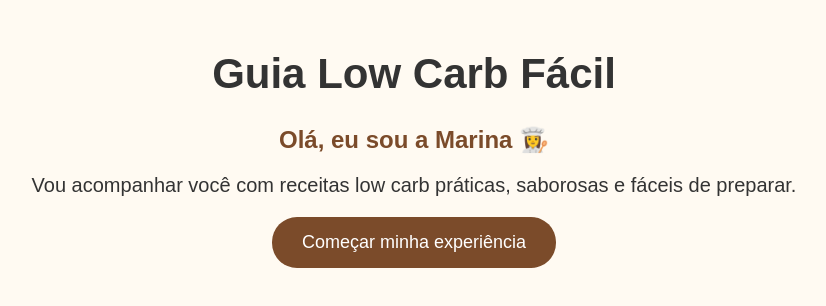
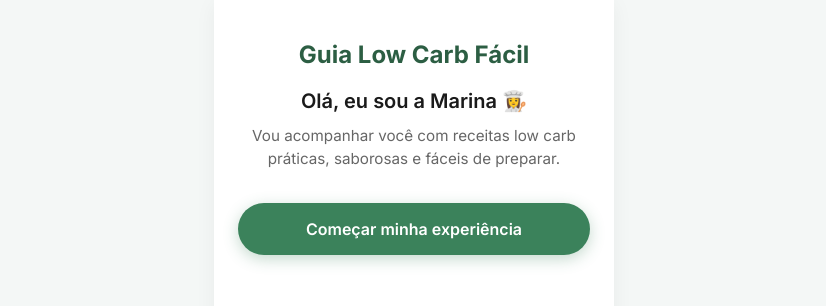
Before and after one commit to ricardomagalhaes52-cmyk/guia-marina-app, a React (Vite) app: page / in a window 1280 px wide. Shown: the top 306 px of the page, without its empty margins (226-1052 px from the left). Built offline with nearby package versions, Linux system fonts and the light colour scheme.

Commit message:
Update style.css

```diff
--- a/src/style.css
+++ b/src/style.css
@@ -1,33 +1,74 @@
-body {
+/* Importando uma fonte moderna e limpa (Inter) */
+@import url('https://fonts.googleapis.com/css2?family=Inter:wght@300;400;600;700&display=swap');
+
+* {
   margin: 0;
-  font-family: Arial, sans-serif;
-  background: #fffaf2;
-  color: #333;
+  padding: 0;
+  box-sizing: border-box;
+  font-family: 'Inter', sans-serif;
 }
 
-div {
+body {
+  background-color: #f4f7f6; /* Fundo cinza bem claro e elegante */
+  color: #333333;
+  display: flex;
+  justify-content: center;
+  align-items: center;
+  min-height: 100vh;
+}
+
+/* Container principal simulando a tela de um celular */
+#root {
+  width: 100%;
+  max-width: 400px;
+  background-color: #ffffff;
+  min-height: 100vh;
+  box-shadow: 0 4px 20px rgba(0,0,0,0.05);
+  padding: 40px 24px;
+  display: flex;
+  flex-direction: column;
+  align-items: center;
   text-align: center;
 }
 
 h1 {
-  font-size: 42px;
-  margin-top: 50px;
+  font-size: 1.5rem;
+  color: #2c5e43; /* Verde escuro sofisticado */
+  margin-bottom: 20px;
+  font-weight: 700;
 }
 
 h2 {
-  color: #7b4b2a;
+  font-size: 1.25rem;
+  color: #1a1a1a;
+  margin-bottom: 12px;
+  font-weight: 600;
 }
 
 p {
-  font-size: 20px;
+  font-size: 0.95rem;
+  color: #666666;
+  line-height: 1.5;
+  margin-bottom: 32px;
 }
 
+/* Botão Premium */
 button {
-  padding: 15px 30px;
+  background-color: #3b825b; /* Verde saúde */
+  color: white;
   border: none;
-  border-radius: 25px;
-  background: #7b4b2a;
-  color: white;
-  font-size: 18px;
+  padding: 16px 32px;
+  border-radius: 30px; /* Bordas arredondadas modernas */
+  font-size: 1rem;
+  font-weight: 600;
   cursor: pointer;
+  width: 100%;
+  transition: all 0.3s ease;
+  box-shadow: 0 4px 15px rgba(59, 130, 91, 0.3);
 }
+
+button:hover {
+  background-color: #2c5e43;
+  transform: translateY(-2px); /* Animação leve ao passar o mouse */
+  box-shadow: 0 6px 20px rgba(59, 130, 91, 0.4);
+}
```
